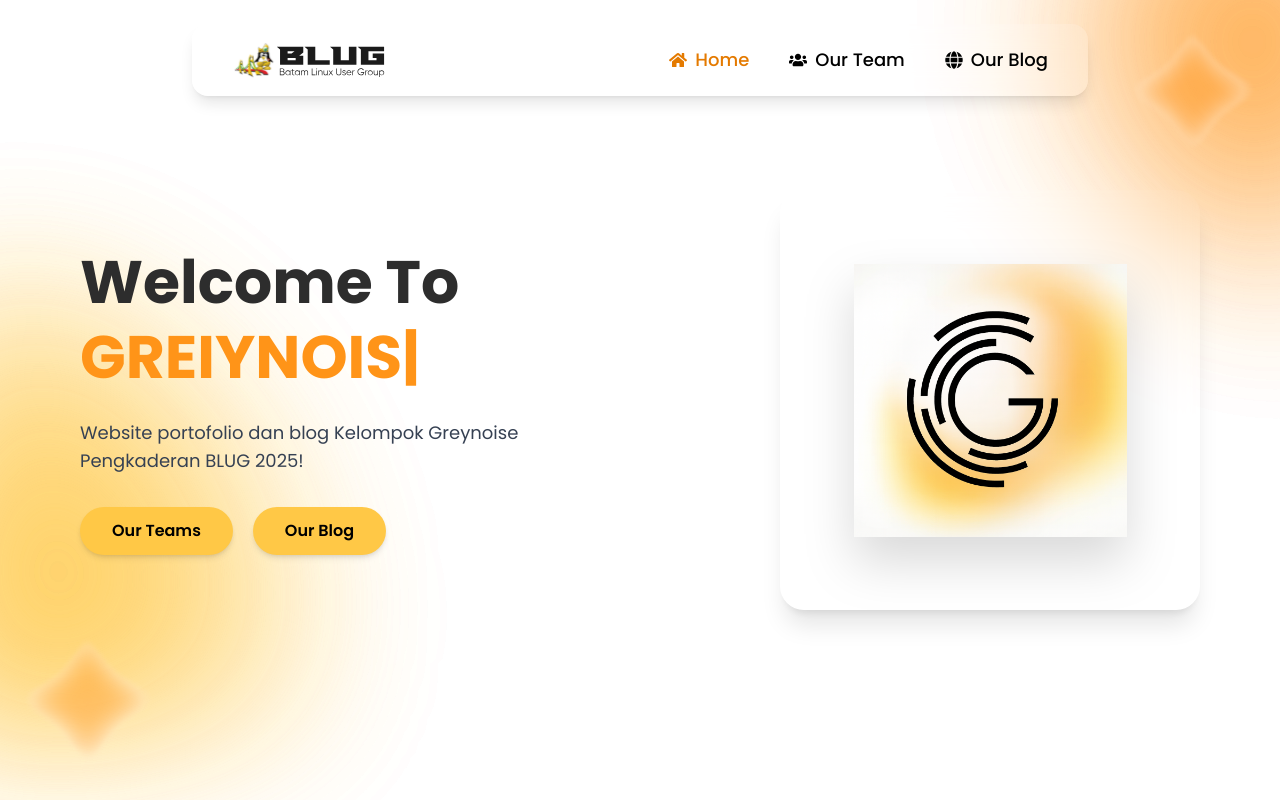
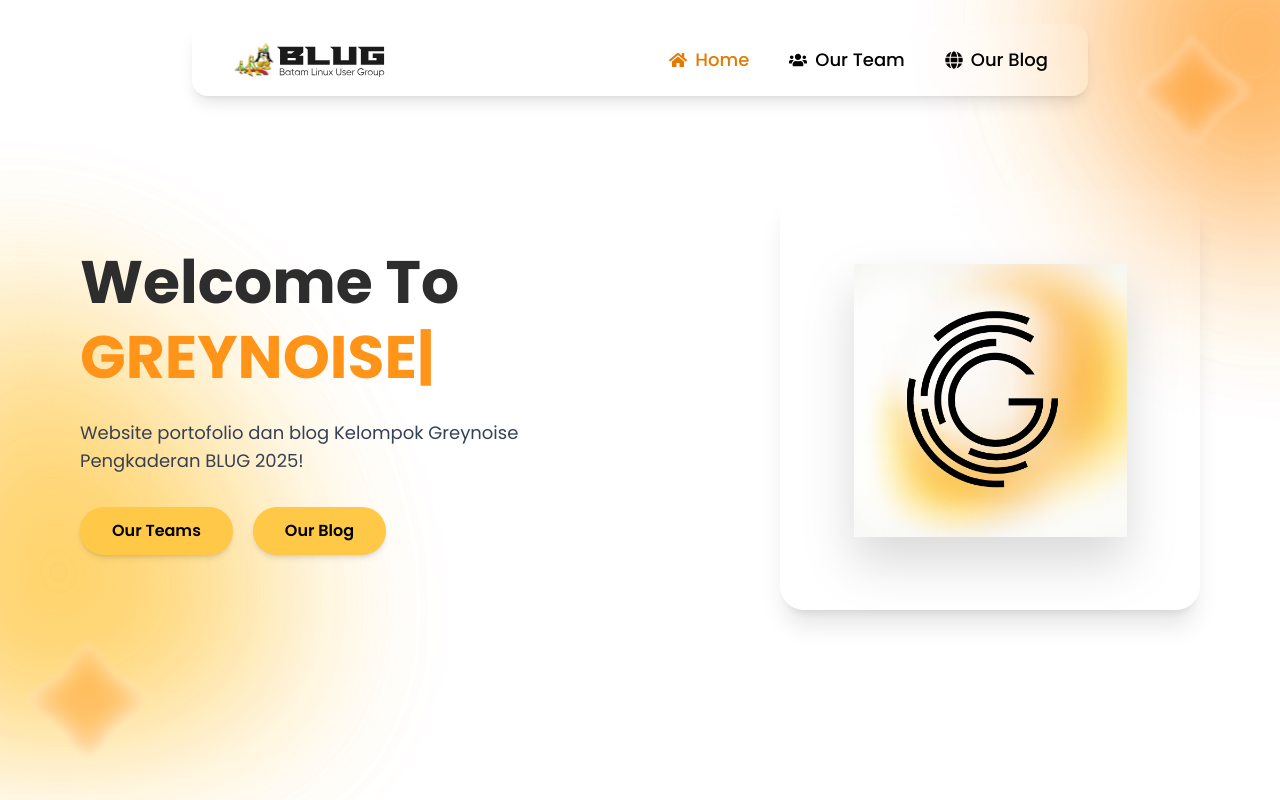
Before and after one commit to hasnadhilaa/blug-greynoiseweb, a React (Vite) app: page / in a window 1280 px wide. Shown: the top 800 px of the page. Built offline with nearby package versions, Linux system fonts and the light colour scheme.

Commit message:
Update HeroSection.jsx
GREIYNOISE perbaikan typo

```diff
--- a/src/components/HeroSection.jsx
+++ b/src/components/HeroSection.jsx
@@ -2,7 +2,7 @@ import { useState, useEffect } from "react";
 import GreyLogo from "../assets/greynoise-logo.png";
 
 export default function HeroSection() {
-  const fullText = "GREIYNOISE";
+  const fullText = "GREYNOISE";
   const [displayText, setDisplayText] = useState("");
   const [cursorVisible, setCursorVisible] = useState(true);
 
```
